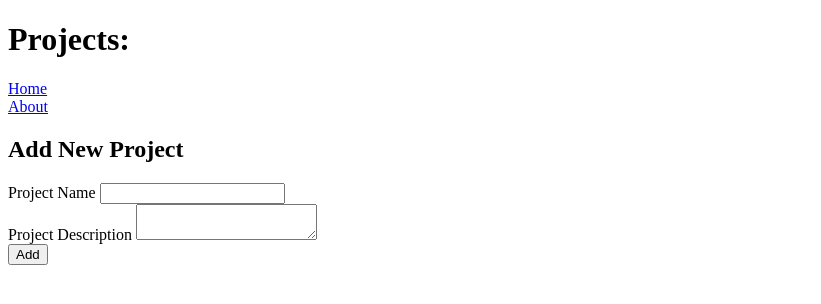
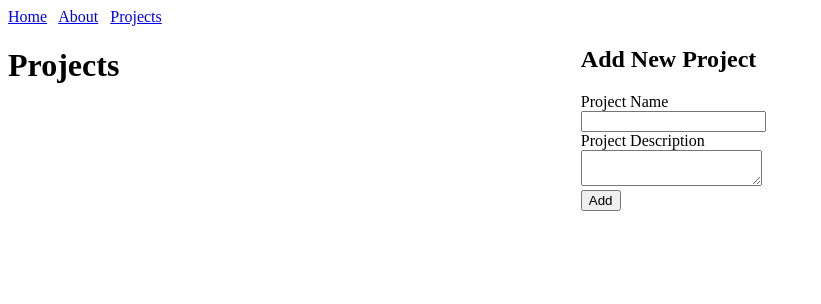
Before and after one commit to ir-rafio/Bindulogic-Hackathon-0, a website: page html/projects.html in a window 1280 px wide. Shown: the whole page, without its empty margins (0-821 px from the left). Drawn offline with Linux system fonts and the light colour scheme.

Commit message:
styled html: added divs and navbar

```diff
--- a/html/projects.html
+++ b/html/projects.html
@@ -7,20 +7,24 @@
   <title>Projects</title>
 </head>
 <body>
-  <h1>Projects:</h1>
+  <a href="../">Home</a>&nbsp;&nbsp;
+  <a href="../about">About</a>&nbsp;&nbsp;
+  <a href="../projects">Projects</a><br>
+
+  <div style="display: inline-block; width: 45%; vertical-align: top;">
+    <h1>Projects</h1>
     <ol type="1" id="projectList"></ol>
-
-  <a href="../">Home</a><br>
-  <a href="../about">About</a>
-
+  </div>
+  <div style="display: inline-block; width: 45%; vertical-align: top;">
     <h2>Add New Project</h2>
     <form action="/projects" method="POST" onsubmit="addProject(event)">
-    <label for="projectName">Project Name</label>
+      <label for="projectName">Project Name</label><br>
       <input type="text" id="projectName" name="projectName"><br>
-    <label for="projectDescription">Project Description</label>
+      <label for="projectDescription">Project Description</label><br>
       <textarea id="projectDescription" name="projectDescription"></textarea><br>
       <button type="submit">Add</button>
     </form>
+  </div>
 
   <script>
     const addProject = (event) => {
```
Also changed, not shown: html/about-post.html (+15 -12 lines), html/about.html (+14 -10 lines), html/home.html (+4 -2 lines). Lines whose indentation alone changed are shown as unchanged.
